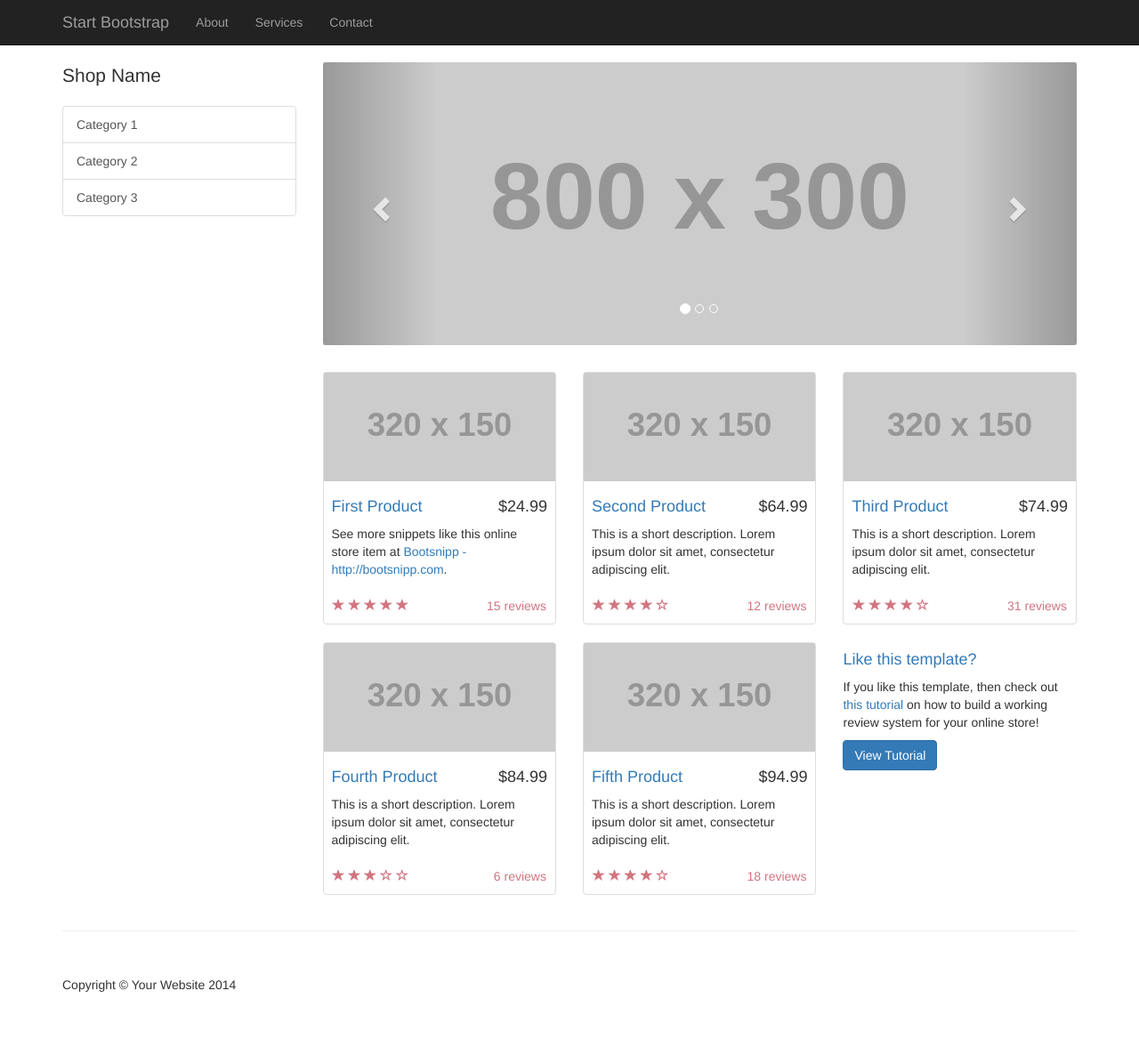
After one commit to far33d/django-heroku-template, a Django app: template templates/core/index.html in a window 1280 px wide. The commit adds this page. Shown: the whole page at 89% size. Run offline with Django 3.2, Linux system fonts and the light colour scheme; the template is opened without the code that fills it, so the values that code supplies are empty; grey boxes labelled with a size stand in for pictures from a placeholder-image service; some libraries are stand-ins or nearby versions.

Commit message:
New bootstrap template, updated static files directory.

```diff
--- /dev/null
+++ b/cokitchen/static/css/shop-homepage.css
@@ -0,0 +1,54 @@
+/*!
+ * Start Bootstrap - Shop Homepage HTML Template (http://startbootstrap.com)
+ * Code licensed under the Apache License v2.0.
+ * For details, see http://www.apache.org/licenses/LICENSE-2.0.
+ */
+
+body {
+    padding-top: 70px; /* Required padding for .navbar-fixed-top. Remove if using .navbar-static-top. Change if height of navigation changes. */
+}
+
+.slide-image {
+    width: 100%;
+}
+
+.carousel-holder {
+    margin-bottom: 30px;
+}
+
+.carousel-control,
+.item {
+    border-radius: 4px;
+}
+
+.caption {
+    height: 130px;
+    overflow: hidden;
+}
+
+.caption h4 {
+    white-space: nowrap;
+}
+
+.thumbnail img {
+    width: 100%;
+}
+
+.ratings {
+    padding-right: 10px;
+    padding-left: 10px;
+    color: #d17581;
+}
+
+.thumbnail {
+    padding: 0;
+}
+
+.thumbnail .caption-full {
+    padding: 9px;
+    color: #333;
+}
+
+footer {
+    margin: 50px 0;
+}
--- /dev/null
+++ b/templates/core/index.html
@@ -0,0 +1,262 @@
+<!DOCTYPE html>
+<html lang="en">
+
+<head>
+
+    <meta charset="utf-8">
+    <meta http-equiv="X-UA-Compatible" content="IE=edge">
+    <meta name="viewport" content="width=device-width, initial-scale=1">
+    <meta name="description" content="">
+    <meta name="author" content="">
+
+    <title>{% block title %}No Title!!{% endblock %}</title>
+
+    <!-- Bootstrap Core CSS -->
+    <link href="css/bootstrap.min.css" rel="stylesheet">
+
+    <!-- Custom CSS -->
+    <link href="css/shop-homepage.css" rel="stylesheet">
+
+    <!-- HTML5 Shim and Respond.js IE8 support of HTML5 elements and media queries -->
+    <!-- WARNING: Respond.js doesn't work if you view the page via file:// -->
+    <!--[if lt IE 9]>
+        <script src="https://oss.maxcdn.com/libs/html5shiv/3.7.0/html5shiv.js"></script>
+        <script src="https://oss.maxcdn.com/libs/respond.js/1.4.2/respond.min.js"></script>
+    <![endif]-->
+
+</head>
+
+<body>
+
+    <!-- Navigation -->
+    <nav class="navbar navbar-inverse navbar-fixed-top" role="navigation">
+        <div class="container">
+            <!-- Brand and toggle get grouped for better mobile display -->
+            <div class="navbar-header">
+                <button type="button" class="navbar-toggle" data-toggle="collapse" data-target="#bs-example-navbar-collapse-1">
+                    <span class="sr-only">Toggle navigation</span>
+                    <span class="icon-bar"></span>
+                    <span class="icon-bar"></span>
+                    <span class="icon-bar"></span>
+                </button>
+                <a class="navbar-brand" href="#">Start Bootstrap</a>
+            </div>
+            <!-- Collect the nav links, forms, and other content for toggling -->
+            <div class="collapse navbar-collapse" id="bs-example-navbar-collapse-1">
+                <ul class="nav navbar-nav">
+                    <li>
+                        <a href="#">About</a>
+                    </li>
+                    <li>
+                        <a href="#">Services</a>
+                    </li>
+                    <li>
+                        <a href="#">Contact</a>
+                    </li>
+                </ul>
+            </div>
+            <!-- /.navbar-collapse -->
+        </div>
+        <!-- /.container -->
+    </nav>
+
+    <!-- Page Content -->
+    <div class="container">
+
+        <div class="row">
+
+            <div class="col-md-3">
+                <p class="lead">Shop Name</p>
+                <div class="list-group">
+                    <a href="#" class="list-group-item">Category 1</a>
+                    <a href="#" class="list-group-item">Category 2</a>
+                    <a href="#" class="list-group-item">Category 3</a>
+                </div>
+            </div>
+
+            <div class="col-md-9">
+
+                <div class="row carousel-holder">
+
+                    <div class="col-md-12">
+                        <div id="carousel-example-generic" class="carousel slide" data-ride="carousel">
+                            <ol class="carousel-indicators">
+                                <li data-target="#carousel-example-generic" data-slide-to="0" class="active"></li>
+                                <li data-target="#carousel-example-generic" data-slide-to="1"></li>
+                                <li data-target="#carousel-example-generic" data-slide-to="2"></li>
+                            </ol>
+                            <div class="carousel-inner">
+                                <div class="item active">
+                                    <img class="slide-image" src="http://placehold.it/800x300" alt="">
+                                </div>
+                                <div class="item">
+                                    <img class="slide-image" src="http://placehold.it/800x300" alt="">
+                                </div>
+                                <div class="item">
+                                    <img class="slide-image" src="http://placehold.it/800x300" alt="">
+                                </div>
+                            </div>
+                            <a class="left carousel-control" href="#carousel-example-generic" data-slide="prev">
+                                <span class="glyphicon glyphicon-chevron-left"></span>
+                            </a>
+                            <a class="right carousel-control" href="#carousel-example-generic" data-slide="next">
+                                <span class="glyphicon glyphicon-chevron-right"></span>
+                            </a>
+                        </div>
+                    </div>
+
+                </div>
+
+                <div class="row">
+
+                    <div class="col-sm-4 col-lg-4 col-md-4">
+                        <div class="thumbnail">
+                            <img src="http://placehold.it/320x150" alt="">
+                            <div class="caption">
+                                <h4 class="pull-right">$24.99</h4>
+                                <h4><a href="#">First Product</a>
+                                </h4>
+                                <p>See more snippets like this online store item at <a target="_blank" href="http://www.bootsnipp.com">Bootsnipp - http://bootsnipp.com</a>.</p>
+                            </div>
+                            <div class="ratings">
+                                <p class="pull-right">15 reviews</p>
+                                <p>
+                                    <span class="glyphicon glyphicon-star"></span>
+                                    <span class="glyphicon glyphicon-star"></span>
+                                    <span class="glyphicon glyphicon-star"></span>
+                                    <span class="glyphicon glyphicon-star"></span>
+                                    <span class="glyphicon glyphicon-star"></span>
+                                </p>
+                            </div>
+                        </div>
+                    </div>
+
+                    <div class="col-sm-4 col-lg-4 col-md-4">
+                        <div class="thumbnail">
+                            <img src="http://placehold.it/320x150" alt="">
+                            <div class="caption">
+                                <h4 class="pull-right">$64.99</h4>
+                                <h4><a href="#">Second Product</a>
+                                </h4>
+                                <p>This is a short description. Lorem ipsum dolor sit amet, consectetur adipiscing elit.</p>
+                            </div>
+                            <div class="ratings">
+                                <p class="pull-right">12 reviews</p>
+                                <p>
+                                    <span class="glyphicon glyphicon-star"></span>
+                                    <span class="glyphicon glyphicon-star"></span>
+                                    <span class="glyphicon glyphicon-star"></span>
+                                    <span class="glyphicon glyphicon-star"></span>
+                                    <span class="glyphicon glyphicon-star-empty"></span>
+                                </p>
+                            </div>
+                        </div>
+                    </div>
+
+                    <div class="col-sm-4 col-lg-4 col-md-4">
+                        <div class="thumbnail">
+                            <img src="http://placehold.it/320x150" alt="">
+                            <div class="caption">
+                                <h4 class="pull-right">$74.99</h4>
+                                <h4><a href="#">Third Product</a>
+                                </h4>
+                                <p>This is a short description. Lorem ipsum dolor sit amet, consectetur adipiscing elit.</p>
+                            </div>
+                            <div class="ratings">
+                                <p class="pull-right">31 reviews</p>
+                                <p>
+                                    <span class="glyphicon glyphicon-star"></span>
+                                    <span class="glyphicon glyphicon-star"></span>
+                                    <span class="glyphicon glyphicon-star"></span>
+                                    <span class="glyphicon glyphicon-star"></span>
+                                    <span class="glyphicon glyphicon-star-empty"></span>
+                                </p>
+                            </div>
+                        </div>
+                    </div>
+
+                    <div class="col-sm-4 col-lg-4 col-md-4">
+                        <div class="thumbnail">
+                            <img src="http://placehold.it/320x150" alt="">
+                            <div class="caption">
+                                <h4 class="pull-right">$84.99</h4>
+                                <h4><a href="#">Fourth Product</a>
+                                </h4>
+                                <p>This is a short description. Lorem ipsum dolor sit amet, consectetur adipiscing elit.</p>
+                            </div>
+                            <div class="ratings">
+                                <p class="pull-right">6 reviews</p>
+                                <p>
+                                    <span class="glyphicon glyphicon-star"></span>
+                                    <span class="glyphicon glyphicon-star"></span>
+                                    <span class="glyphicon glyphicon-star"></span>
+                                    <span class="glyphicon glyphicon-star-empty"></span>
+                                    <span class="glyphicon glyphicon-star-empty"></span>
+                                </p>
+                            </div>
+                        </div>
+                    </div>
+
+                    <div class="col-sm-4 col-lg-4 col-md-4">
+                        <div class="thumbnail">
+                            <img src="http://placehold.it/320x150" alt="">
+                            <div class="caption">
+                                <h4 class="pull-right">$94.99</h4>
+                                <h4><a href="#">Fifth Product</a>
+                                </h4>
+                                <p>This is a short description. Lorem ipsum dolor sit amet, consectetur adipiscing elit.</p>
+                            </div>
+                            <div class="ratings">
+                                <p class="pull-right">18 reviews</p>
+                                <p>
+                                    <span class="glyphicon glyphicon-star"></span>
+                                    <span class="glyphicon glyphicon-star"></span>
+                                    <span class="glyphicon glyphicon-star"></span>
+                                    <span class="glyphicon glyphicon-star"></span>
+                                    <span class="glyphicon glyphicon-star-empty"></span>
+                                </p>
+                            </div>
+                        </div>
+                    </div>
+
+                    <div class="col-sm-4 col-lg-4 col-md-4">
+                        <h4><a href="#">Like this template?</a>
+                        </h4>
+                        <p>If you like this template, then check out <a target="_blank" href="http://maxoffsky.com/code-blog/laravel-shop-tutorial-1-building-a-review-system/">this tutorial</a> on how to build a working review system for your online store!</p>
+                        <a class="btn btn-primary" target="_blank" href="http://maxoffsky.com/code-blog/laravel-shop-tutorial-1-building-a-review-system/">View Tutorial</a>
+                    </div>
+
+                </div>
+
+            </div>
+
+        </div>
+
+    </div>
+    <!-- /.container -->
+
+    <div class="container">
+
+        <hr>
+
+        <!-- Footer -->
+        <footer>
+            <div class="row">
+                <div class="col-lg-12">
+                    <p>Copyright &copy; Your Website 2014</p>
+                </div>
+            </div>
+        </footer>
+
+    </div>
+    <!-- /.container -->
+
+    <!-- jQuery -->
+    <script src="js/jquery.js"></script>
+
+    <!-- Bootstrap Core JavaScript -->
+    <script src="js/bootstrap.min.js"></script>
+
+</body>
+
+</html>
```
Also changed, not shown: templates/core/index.jinja (+43 -7 lines), templates/include/base.jinja (+64 -1 lines), 1 other file.
